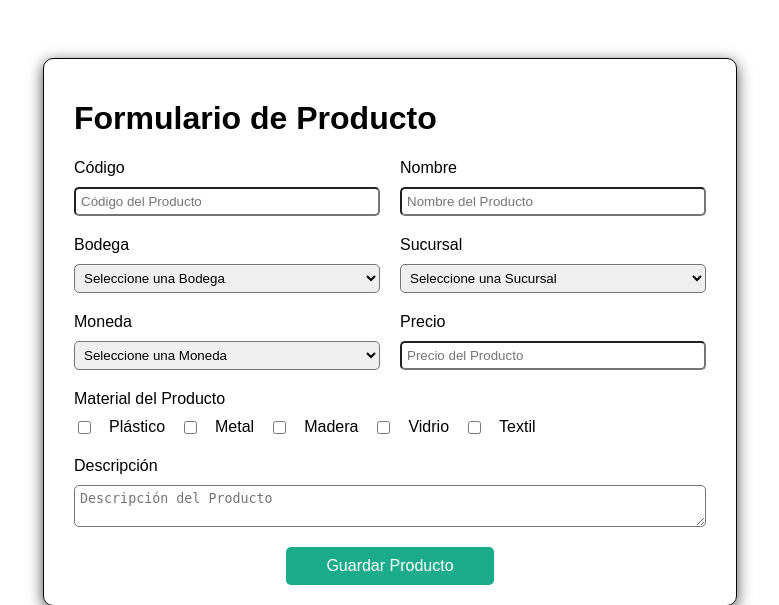
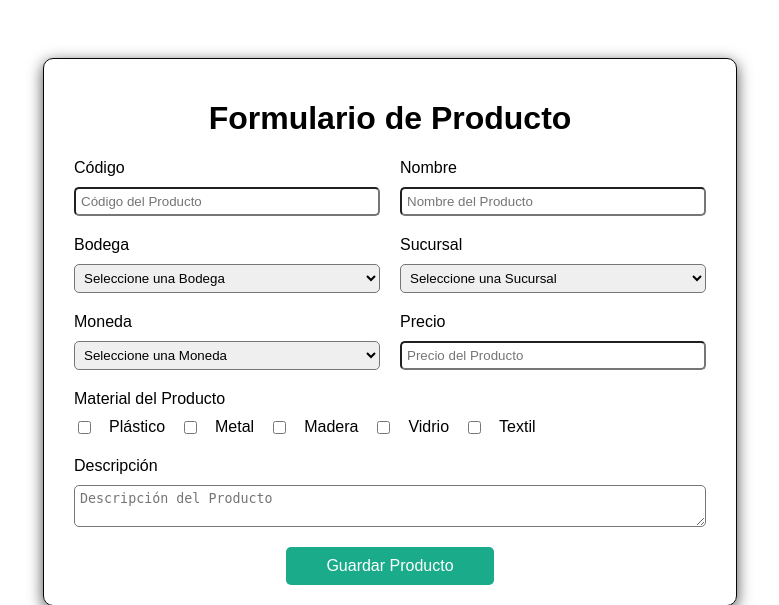
Before and after one commit to LUCHER4321/desis-product-register-system, a PHP site: page /index.html in a window 1280 px wide. Shown: the top 605 px of the page, without its empty margins (250-1029 px from the left). Run offline with PHP 8.4, Linux system fonts and the light colour scheme; data comes from the database, SQL or seed files in the repository.

Commit message:
Update index.css

```diff
--- a/src/index.css
+++ b/src/index.css
@@ -18,6 +18,10 @@ body {
     display: flex;
     flex-direction: column;
     box-shadow: 0px 4px 15px rgba(0, 0, 0, 0.7);
+}
+
+.form-title {
+    align-self: center;
 }
 
 .submit-button {
```
